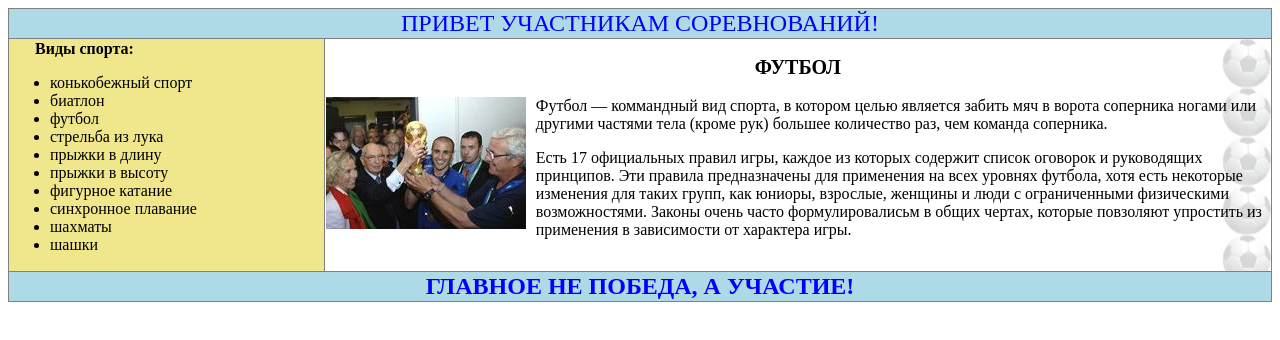
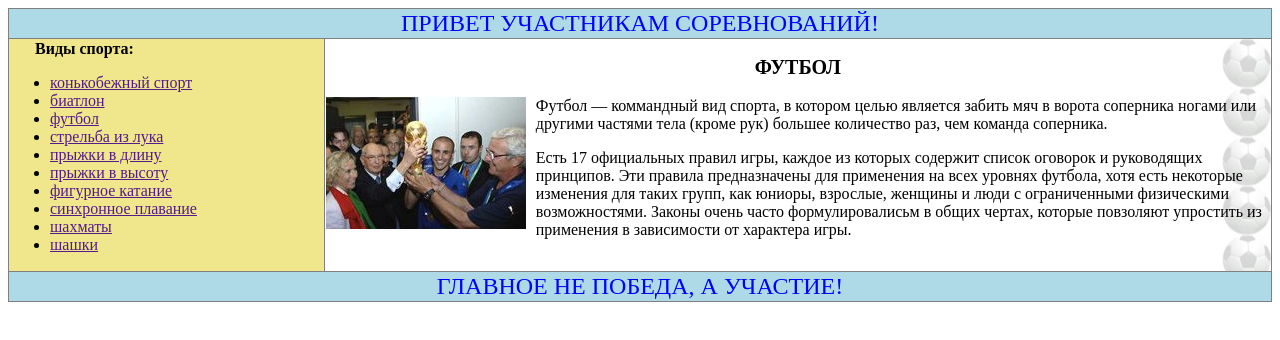
Before and after one commit to Kirill882/html5, a plain HTML site: page homework5_table/homework5_table.html in a window 1280 px wide. Drawn offline with Linux system fonts and the light colour scheme.

Commit message:
href adding

```diff
--- a/homework5_table/homework5_table.html
+++ b/homework5_table/homework5_table.html
@@ -13,16 +13,16 @@
     <tr>
         <td style="width: 25%; background-color: #f0e78d;"><span style="font-weight: bold; padding-left: 25px;">Виды спорта:</span>
         <ul>
-            <li>конькобежный спорт</li>
-            <li>биатлон</li>
-            <li>футбол</li>
-            <li>стрельба из лука</li>
-            <li>прыжки в длину</li>
-            <li>прыжки в высоту</li>
-            <li>фигурное катание</li>
-            <li>синхронное плавание</li>
-            <li>шахматы</li>
-            <li>шашки</li>
+            <li><a href="" target="_blank">конькобежный спорт</a></li>
+            <li><a href="" target="_blank">биатлон</a></li>
+            <li><a href="" target="_blank">футбол</a></li>
+            <li><a href="" target="_blank">стрельба из лука</a></li>
+            <li><a href="" target="_blank">прыжки в длину</a></li>
+            <li><a href="" target="_blank">прыжки в высоту</a></li>
+            <li><a href="" target="_blank">фигурное катание</a></li>
+            <li><a href="" target="_blank">синхронное плавание</a></li>
+            <li><a href="" target="_blank">шахматы</a></li>
+            <li><a href="" target="_blank">шашки</a></li>
         </ul>
         </td>
         <td style="background-image: url('../img/ball.png'); background-repeat: repeat-y; background-position: right top; " colspan=2>
@@ -46,7 +46,7 @@
             в зависимости от характера игры.</p>
         </td>
     </tr>
-<tr style="font-size:24px; color: blue; font-weight: bold; text-align: center;background-color:#aed9e7;">
+<tr style="font-size:24px; color: blue; text-align: center;background-color:#aed9e7;">
 <td colspan=3>ГЛАВНОЕ НЕ ПОБЕДА, А УЧАСТИЕ!</td>
 </tr>
 
```
Also changed, not shown: index.html (+1 -0 lines).
